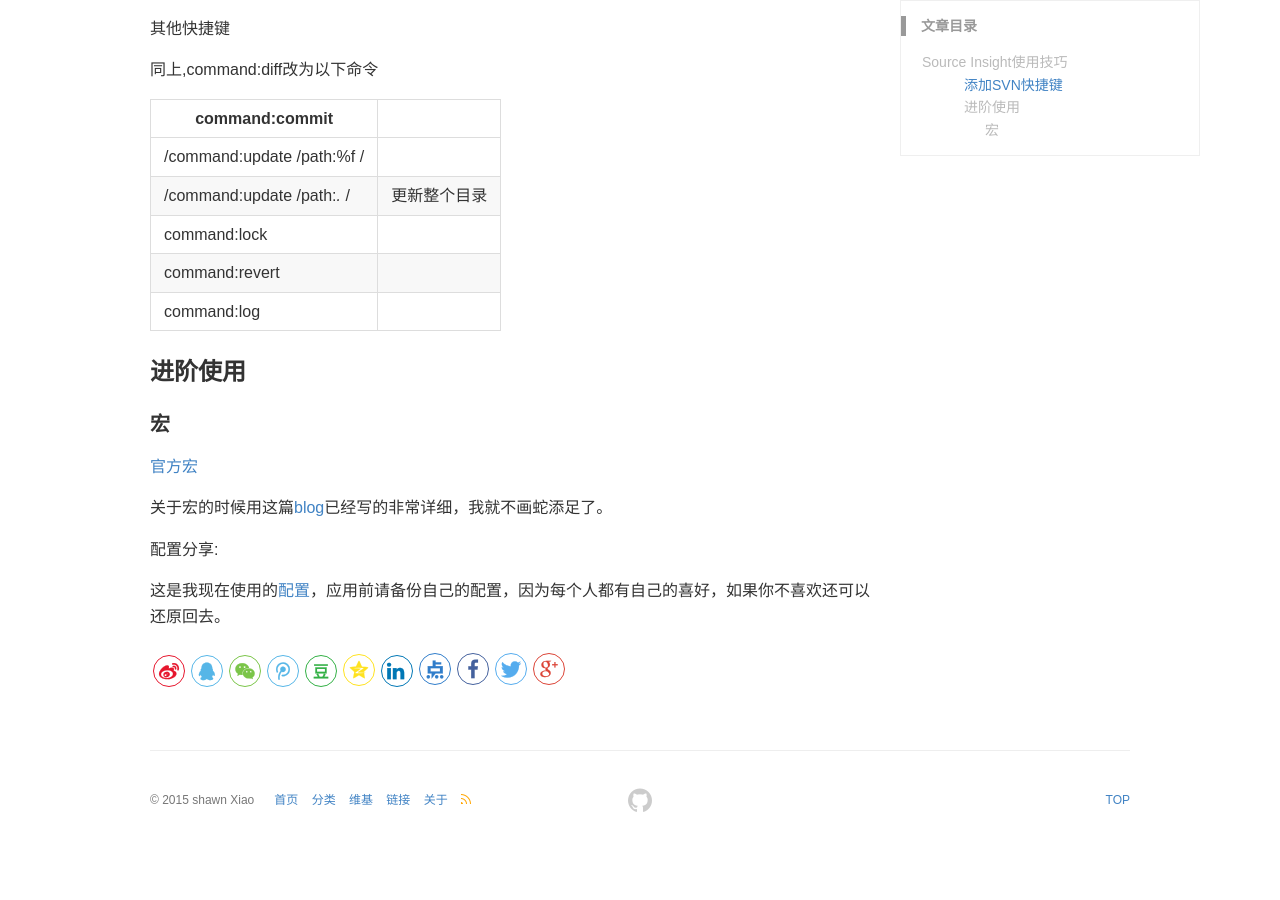
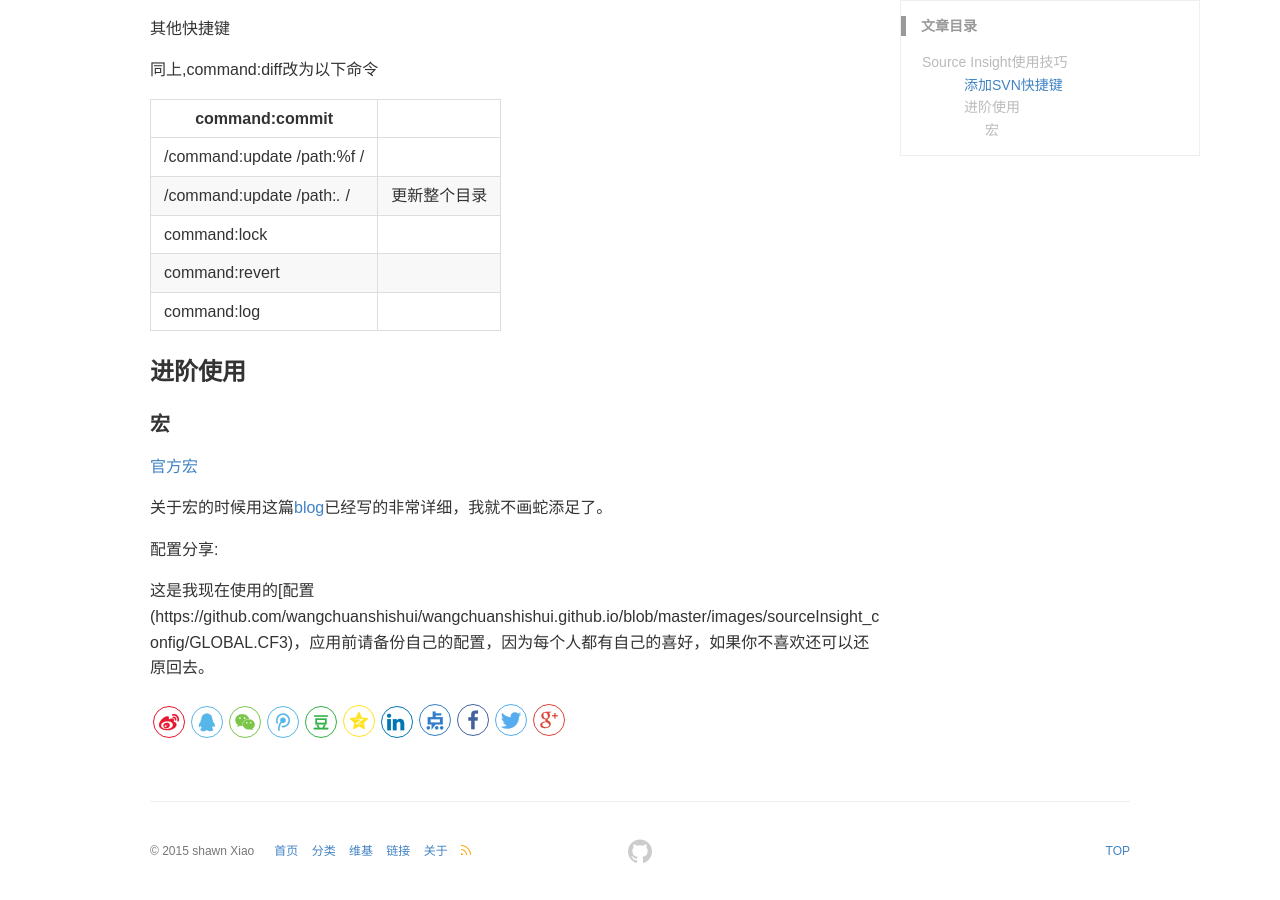
Before and after one commit to wangchuanshishui/wangchuanshishui.github.io, a Jekyll site: the page built from _posts/2016-12-07-SourceInsight使用技巧.md, in a window 1280 px wide and 900 px high, scrolled down 577 px. Built offline with Jekyll 4.4.1, drawn with Linux system fonts in a browser that asks for light colours; comment, search, counter and statistics services are not loaded; before the commit the page ends 1426 px from its top, so only the background shows below that; part of the change alters nothing that is shown.

Commit message:
Update 2016-12-07-SourceInsight使用技巧.md

```diff
--- a/_posts/2016-12-07-SourceInsight使用技巧.md
+++ b/_posts/2016-12-07-SourceInsight使用技巧.md
@@ -46,4 +46,4 @@ keywords: 效率
 
 配置分享:
 
-这是我现在使用的[配置]()，应用前请备份自己的配置，因为每个人都有自己的喜好，如果你不喜欢还可以还原回去。
+这是我现在使用的[配置(https://github.com/wangchuanshishui/wangchuanshishui.github.io/blob/master/images/sourceInsight_config/GLOBAL.CF3)，应用前请备份自己的配置，因为每个人都有自己的喜好，如果你不喜欢还可以还原回去。
```
